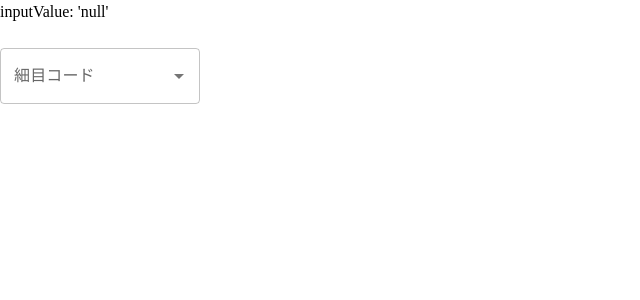
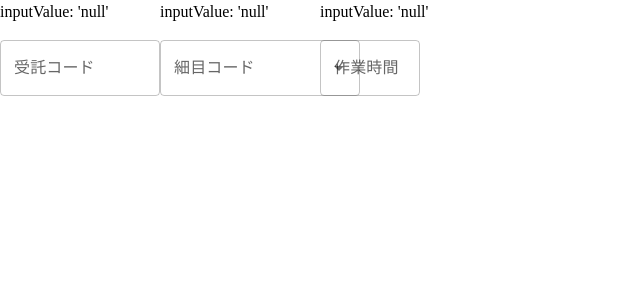
Before and after one commit to bluelemon0221/menkata, a Next.js app: page /daily in a window 1280 px wide. Shown: the top 300 px of the page, without its empty margins (0-640 px from the left). Built offline with nearby package versions, Linux system fonts and the light colour scheme.

Commit message:
日報入力ページの作成、コード2種と時間

```diff
--- a/src/app/daily/components/InputDetails.tsx
+++ b/src/app/daily/components/InputDetails.tsx
@@ -1,38 +1,36 @@
 "use client";
-
+import React, { useState } from "react";
 import TextField from "@mui/material/TextField";
 import Autocomplete from "@mui/material/Autocomplete";
-import { useState } from "react";
+import { Margin } from "@mui/icons-material";
 
-type Details = {
-  label: string;
-};
+// 細目入力テキストボックスの定義
+export const InputDetails = () => {
+  const [inputValue, setInputValue] = useState<string | null>(null);
+  const details = ["105 逆打ち", "114 製図・作図", "999 その他"];
 
-export const InputDetails = () => {
-  const [inputValue, setInputValue] = useState<Details | null>(null);
-  const details = [{ label: "105 逆打ち" }, { label: "114 製図・作図" }];
-
+  // 途中までの入力でも選択肢が一つに絞れればそれを選択するようにする関数
   const valueInterpolation = () => {
-    const result = details.filter((value) => {
-      return value.label.includes(inputValue);
-    });
-    if (result.length === 1) {
-      console.log(result);
-      setInputValue(result[0].label);
-      details.find((value) => value.label === result[0].label);
-    } else {
-      setInputValue(null);
+    if (inputValue) {
+      const result: string | undefined = details.find((value) =>
+        value.includes(inputValue)
+      );
+      if (result) {
+        setInputValue(result);
+      } else {
+        setInputValue(null);
+      }
     }
   };
 
   return (
     <div>
+      {/* 確認用↓ */}
       <div>{`inputValue: '${inputValue}'`}</div>
       <br />
       <Autocomplete
         onFocus={() => setInputValue(null)}
-        value={inputValue !== null ? `${inputValue}` : ""}
-        // inputValue={inputValue}
+        value={inputValue !== null ? inputValue : ""}
         onInputChange={(event, newInputValue) => {
           setInputValue(newInputValue);
         }}
@@ -43,6 +41,7 @@ export const InputDetails = () => {
             {...params}
             label="細目コード"
             onBlur={valueInterpolation}
+            sx={{ marginTop: -1 }}
           />
         )}
       />
--- /dev/null
+++ b/src/app/daily/components/InputHour.tsx
@@ -0,0 +1,38 @@
+"use client";
+import React, { useState } from "react";
+import TextField from "@mui/material/TextField";
+import Autocomplete from "@mui/material/Autocomplete";
+
+export const InputHour = () => {
+  const [inputValue, setInputValue] = useState<string | null>(null);
+
+  const handleBlur = (e) => {
+    const value = e.target.value;
+    // 入力が整数かどうかを確認
+    if (!isNaN(value) && value % 1 === 0) {
+      // 整数の場合、小数点以下1桁を追加
+      e.target.value = parseFloat(value).toFixed(1);
+    }
+  };
+
+  return (
+    <div>
+      <div>{`inputValue: '${inputValue}'`}</div>
+      <TextField
+        label="作業時間"
+        margin="normal"
+        sx={{ width: 100 }}
+        inputProps={{
+          type: "number",
+          step: "0.5",
+          min: "0",
+          autoComplete: "off",
+        }}
+        onChange={(e) => {
+          setInputValue(e.target.value);
+        }}
+        onBlur={handleBlur}
+      />
+    </div>
+  );
+};
--- /dev/null
+++ b/src/app/daily/components/InputTaskID.tsx
@@ -0,0 +1,22 @@
+"use client";
+import React, { useState } from "react";
+import TextField from "@mui/material/TextField";
+import Autocomplete from "@mui/material/Autocomplete";
+
+export const InputTaskID = () => {
+  const [inputValue, setInputValue] = useState<string | null>(null);
+
+  return (
+    <div>
+      <div>{`inputValue: '${inputValue}'`}</div>
+      <TextField
+        label="受託コード"
+        margin="normal"
+        inputProps={{ autoComplete: "off" }}
+        onChange={(e) => {
+          setInputValue(e.target.value);
+        }}
+      />
+    </div>
+  );
+};
--- a/src/app/daily/page.tsx
+++ b/src/app/daily/page.tsx
@@ -1,10 +1,23 @@
 import React from "react";
 import { InputDetails } from "./components/InputDetails";
+import { InputTaskID } from "./components/InputTaskID";
+import { Grid } from "@mui/material";
+import { InputHour } from "./components/InputHour";
 
 const page = () => {
   return (
     <div>
-      <InputDetails />
+      <Grid container>
+        <Grid item xs={1.5}>
+          <InputTaskID />
+        </Grid>
+        <Grid item xs={1.5}>
+          <InputDetails />
+        </Grid>
+        <Grid item xs={1.5}>
+          <InputHour />
+        </Grid>
+      </Grid>
     </div>
   );
 };
```
